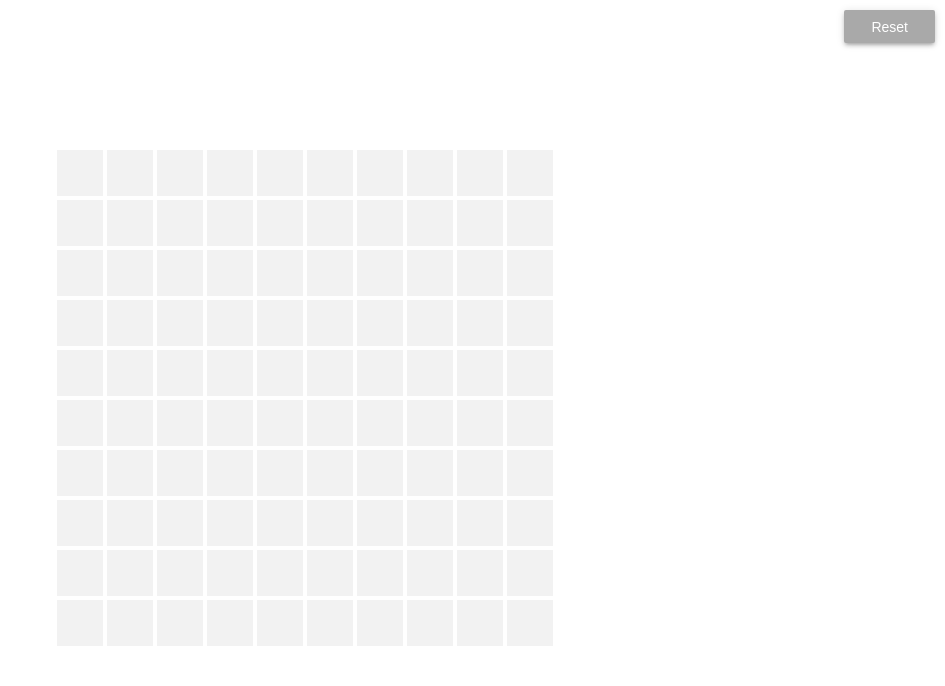
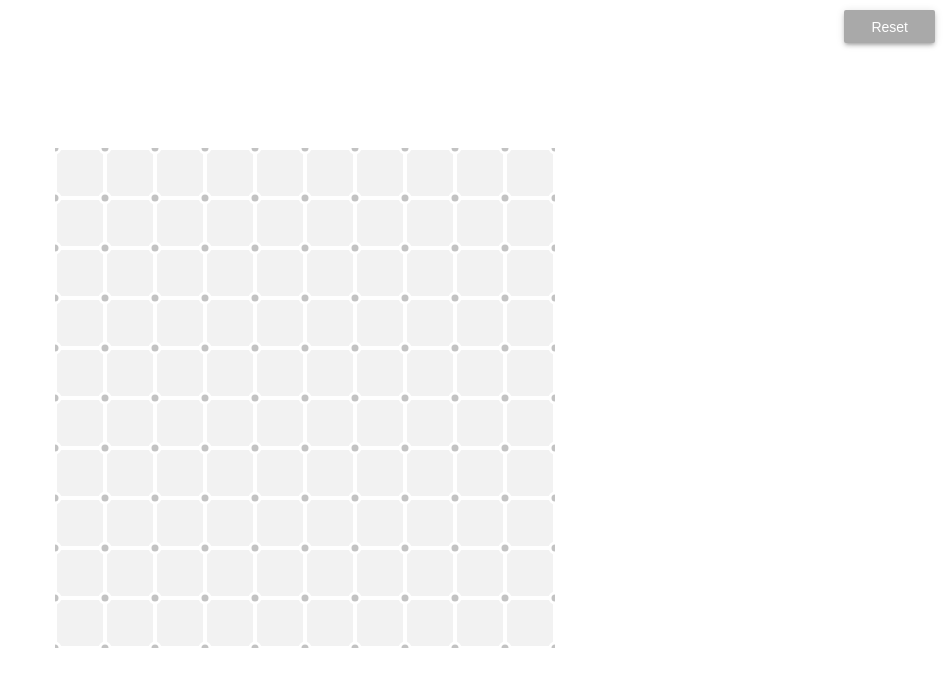
Before and after one commit to nkapolcs/poking-holes-demo, a plain HTML site: page index.html in a window 1280 px wide. Shown: the whole page, without its empty margins (335-1280 px from the left). Drawn offline with Linux system fonts and the light colour scheme.

Commit message:
Add Vertex

```diff
--- a/grid.js
+++ b/grid.js
@@ -1,8 +1,22 @@
-// grid basic variables
+// var dimensionData = [10, 20, 100];
+
+// var select = d3.select('.top-right')
+//   .append('select')
+//   	.attr('class','changeDimension')
+//     .on('change', onchange);
+//
+// var options = d3.select('.changeDimension')
+//   .selectAll('option')
+// 	.data(dimensionData).enter()
+// 	.append('option')
+// 		.text(function (d) { return d; });
+
+// Grid basic variables
 var dimension = 10,
 	width = 50,
 	height = 50;
 
+// Generating the grid rectangles data
 function gridData() {
 	var data = new Array();
 
@@ -39,53 +53,31 @@ function gridData() {
 	return data;
 }
 
-var gridData = gridData();
-// I like to log the data to the console for quick debugging
-console.log(gridData);
-
+// Create the svg
 var grid = d3.select("#grid")
 	.append("svg")
 	.attr("width", width*dimension)
 	.attr("height",height*dimension);
 
-var rect = grid.selectAll(".square")
-	.data(gridData)
-	.enter().append("rect")
-	.attr("class","rect")
-	.attr("x", function(d) { return d.x; })
-	.attr("y", function(d) { return d.y; })
-	.attr("width", function(d) { return d.width; })
-	.attr("height", function(d) { return d.height; })
-	.style("fill", "#f2f2f2")
-	.style("stroke", "#fff")
-	.on("click", function(d){
-		var Color = ["white" , "red"];
-
-		d3.select(".vline" + d.x.toString() + d.y.toString() + (d.x + 50).toString() + d.y.toString()).style("stroke", nextColor);
-		d3.select(".vline" + d.x.toString() + (d.y + 50).toString() + (d.x + 50).toString() + (d.y + 50).toString()).style("stroke", nextColor);
-		d3.select(".hline" + d.x.toString() + d.y.toString() + d.x.toString() + (d.y + 50).toString()).style("stroke", nextColor);
-		d3.select(".hline" + (d.x + 50).toString() + d.y.toString() + (d.x + 50).toString() + (d.y + 50).toString()).style("stroke", nextColor);
-
-        function nextColor(d){
-            var Color = ["white","red"];
-            d.switch = d.switch ^ 1;
-            var next_Color = Color[d.switch];
-            return next_Color;
-        }
-	});
-
-function hlinegriddata() {
+// Generating the grid lines Data
+function linegriddata() {
 	var data = new Array();
 
-	// line variables
+	// horizontal line (hline) variables
 	var hlineX1 = 0,
 	 	hlineY1 = 0,
 	 	hlineX2 = 0,
-	 	hlineY2 = 50,
+	 	hlineY2 = 50;
+
+	// vertical line (vline) variables
+	var vlineX1 = 0,
+	 	vlineY1 = 0,
+	 	vlineX2 = 50,
+	 	vlineY2 = 0;
+
+	var lineLength = width,
 		click = 0,
-        colorSwitch = 0;
-
-	var lineLength = width;
+		colorSwitch = 0;
 
 	for (var row = 0; row < dimension; row++) {
 
@@ -102,62 +94,6 @@ function hlinegriddata() {
                 switch: colorSwitch
 			});
 
-	  	    // increment the x position for the next line
-	  	    hlineX1 += lineLength;
-	  	    hlineX2 += lineLength;
-		}
-
-		// reset the x position after a row is complete
-		hlineX1 = 0;
-		hlineX2 = 0;
-
-		// increment the y position for the next row. Move it down 50 (height variable)
-		hlineY1 += lineLength;
-		hlineY2 += lineLength;
-	}
-	return data;
-}
-
-var hlinegriddata = hlinegriddata();
-// I like to log the data to the console for quick debugging
-console.log(hlinegriddata);
-
-var hline = grid.selectAll(".hline")
-	.data(hlinegriddata)
-	.enter().append("line")
-	.attr("class", function(d) { return d.class; })
-	.attr("x1", function(d) { return d.x1; })
-	.attr("y1", function(d) { return d.y1; })
-	.attr("x2", function(d) { return d.x2; })
-	.attr("y2", function(d) { return d.y2; })
-	.style("stroke", "white")
-	.style("stroke-width", "4")
-	.style("cursor", "pointer")
-	.on("click", function(d){
-        var Color = ["white","red"];
-        d.switch = d.switch ^ 1;
-        var nextColor = Color[d.switch];
-        d3.select(this).style("stroke", nextColor);
-	});
-
-function vlinegriddata() {
-	var data = new Array();
-
-	// line variables
-	var vlineX1 = 0,
-	 	vlineY1 = 0,
-	 	vlineX2 = 50,
-	 	vlineY2 = 0,
-		click = 0,
-        colorSwitch = 0;
-
-	var lineLength = width;
-
-	// iterate for rows
-	for (var row = 0; row < dimension; row++) {
-
-		// iterate for cells/columns inside rows
-		for (var column = 0; column < dimension + 1; column++) {
 			vlineClass = "vline" + vlineX1.toString() + vlineY1.toString() + vlineX2.toString() + vlineY2.toString();
 			data.push({
 				x1: vlineX1,
@@ -172,7 +108,19 @@ function vlinegriddata() {
 	  	    // increment the x position for the next line
 	  	    vlineY1 += lineLength;
 	  	    vlineY2 += lineLength;
+
+	  	    // increment the x position for the next line
+	  	    hlineX1 += lineLength;
+	  	    hlineX2 += lineLength;
 		}
+
+		// reset the x position after a row is complete
+		hlineX1 = 0;
+		hlineX2 = 0;
+
+		// increment the y position for the next row. Move it down 50 (height variable)
+		hlineY1 += lineLength;
+		hlineY2 += lineLength;
 
 		// reset the x position after a row is complete
 		vlineY1 = 0;
@@ -184,31 +132,159 @@ function vlinegriddata() {
 	return data;
 }
 
-var vlinegriddata = vlinegriddata();
-// I like to log the data to the console for quick debugging
-console.log(vlinegriddata);
+// Generating Vertex data
+function circleData() {
+	var data = new Array();
 
-var vline = grid.selectAll(".vline")
-	.data(vlinegriddata)
-	.enter().append("line")
-	.attr("class", function(d) { return d.class; })
-	.attr("x1", function(d) { return d.x1; })
-	.attr("y1", function(d) { return d.y1; })
-	.attr("x2", function(d) { return d.x2; })
-	.attr("y2", function(d) { return d.y2; })
-	.style("stroke", "white")
-	.style("stroke-width", "4")
-	.style("cursor", "pointer")
-	.on("click", function(d){
-        var Color = ["white","red"];
-        d.switch = d.switch ^ 1;
-        var nextColor = Color[d.switch];
-        d3.select(this).style("stroke", nextColor);
-	});
+	// rectangle variables
+	var circleCX = 0,
+	 	circleCY = 0,
+	 	circleR = 5,
+        stepLenght = 50,
+		click = 0;
 
+	// iterate for rows
+	for (var row = 0; row < dimension+1; row++) {
+
+		// iterate for cells/columns inside rows
+		for (var column = 0; column < dimension+1; column++) {
+			// circleClass = "circle" + circleCX.toString() + circleCY.toString();
+			data.push({
+				cx: circleCX,
+				cy: circleCY,
+				r: circleR,
+				// class: circleClass,
+				click: click
+			});
+
+			// increment the x position. I.e. move it over by 50 (width variable)
+			circleCX += stepLenght;
+		}
+		// reset the x position after a row is complete
+		circleCX = 0;
+		// increment the y position for the next row. Move it down 50 (height variable)
+		circleCY += stepLenght;
+	}
+	return data;
+}
+
+// Reset border colors
 function resetColor(d){
 	grid.selectAll("line").each(function(d, i) {
 		d3.select(this).style("stroke", "white");
 		d.switch = 0;
 	});
 }
+
+
+// // Select dimension function
+// function onchange() {
+// 	selectValue = d3.select('.changeDimension').property('value');
+// 	var dimension = selectValue;
+//
+// 	d3.select('svg')
+// 		.attr("width", width*dimension)
+// 		.attr("height",height*dimension);
+//
+//
+// };
+
+
+
+// Render function
+
+// function render(){
+
+    // Grid
+    var gridData = gridData();
+    // I like to log the data to the console for quick debugging
+    console.log(gridData);
+
+    var rect = grid.selectAll(".square")
+    	.data(gridData)
+    	.enter().append("rect")
+    	.attr("class","rect")
+    	.attr("x", function(d) { return d.x; })
+    	.attr("y", function(d) { return d.y; })
+    	.attr("width", function(d) { return d.width; })
+    	.attr("height", function(d) { return d.height; })
+    	.style("fill", "#f2f2f2")
+    	.on("click", function(d){
+    		var Color = ["white" , "red"];
+
+    		d3.select(".vline" + d.x.toString() + d.y.toString() + (d.x + 50).toString() + d.y.toString()).style("stroke", nextColor);
+    		d3.select(".vline" + d.x.toString() + (d.y + 50).toString() + (d.x + 50).toString() + (d.y + 50).toString()).style("stroke", nextColor);
+    		d3.select(".hline" + d.x.toString() + d.y.toString() + d.x.toString() + (d.y + 50).toString()).style("stroke", nextColor);
+    		d3.select(".hline" + (d.x + 50).toString() + d.y.toString() + (d.x + 50).toString() + (d.y + 50).toString()).style("stroke", nextColor);
+
+            function nextColor(d){
+                var Color = ["white","red"];
+                d.switch = d.switch ^ 1;
+                var next_Color = Color[d.switch];
+                return next_Color;
+            }
+    	});
+
+
+
+    // Line
+
+    var linegriddata = linegriddata();
+    // I like to log the data to the console for quick debugging
+    console.log(linegriddata);
+
+    var line = grid.selectAll(".line")
+    	.data(linegriddata)
+    	.enter().append("line")
+    	.attr("class", function(d) { return d.class; })
+    	.attr("x1", function(d) { return d.x1; })
+    	.attr("y1", function(d) { return d.y1; })
+    	.attr("x2", function(d) { return d.x2; })
+    	.attr("y2", function(d) { return d.y2; })
+    	.style("stroke", "white")
+    	.style("stroke-width", "4")
+    	.style("cursor", "pointer")
+    	.on("click", function(d){
+            var Color = ["white","red"];
+            d.switch = d.switch ^ 1;
+            var nextColor = Color[d.switch];
+            d3.select(this).style("stroke", nextColor);
+    	});
+
+
+    // Circle
+
+    var circleData = circleData();
+    // I like to log the data to the console for quick debugging
+    console.log(circleData);
+
+    var circle = grid.selectAll(".dot")
+    	.data(circleData)
+    	.enter().append("circle")
+    	.attr("class","dot")
+    	.attr("cx", function(d) { return d.cx; })
+    	.attr("cy", function(d) { return d.cy; })
+    	.attr("r", function(d) { return d.r; })
+    	.style("fill", "#c3c3c3")
+    	.style("stroke", "white")
+    	.style("stroke-width", "3")
+    	.style("cursor", "pointer")
+    	.on("click", function(d){
+            var Color = ["white" , "green"];
+
+            d3.select(".vline" + (d.cx - 50).toString() + d.cy.toString() + d.cx.toString() + d.cy.toString()).style("stroke", nextColor);
+            d3.select(".vline" + d.cx.toString() + d.cy.toString() + (d.cx + 50).toString() + d.cy.toString()).style("stroke", nextColor);
+            d3.select(".hline" + d.cx.toString() + (d.cy - 50).toString() + d.cx.toString() + d.cy.toString()).style("stroke", nextColor);
+            d3.select(".hline" + d.cx.toString() + d.cy.toString() + d.cx.toString() + (d.cy + 50).toString()).style("stroke", nextColor);
+
+            function nextColor(d){
+                var Color = ["white","green"];
+                d.switch = d.switch ^ 1;
+                var next_Color = Color[d.switch];
+                return next_Color;
+            }
+    	});
+// }
+//
+// render();
+// setInterval(render,2000);
--- a/index.html
+++ b/index.html
@@ -12,7 +12,12 @@
     <body class="grid__container">
 
         <div id="grid" class="grid"></div>
-        <button class="btn btn--reset" onclick="resetColor()">Reset</button>
+        <div class="top-right">
+            <button class="btn btn--reset" onclick="resetColor()">Reset</button>
+
+            <!-- TODO https://bl.ocks.org/jonsadka/fa05f8d53d4e8b5f262e -->
+            <!-- <input id="datacount" onkeyup="render()" value="15" name="datapoints"></input> -->
+        </div>
 
         <script src="grid.js" type="text/javascript"></script>
     </body>
--- a/style.css
+++ b/style.css
@@ -38,11 +38,13 @@
     box-shadow: 0 3px 4px 0 rgba(0, 0, 0, 0.14), 0 3px 3px -2px rgba(0, 0, 0, 0.2), 0 1px 8px 0 rgba(0, 0, 0, 0.12);
 }
 
-    .btn:hover {background-color: #959595;}
-    .btn:active {background-color: #424242;}
-    .btn:focus:not(:active) {background-color: #A9A9A9;}
+.btn:hover {background-color: #959595;}
+.btn:active {background-color: #424242;}
+.btn:focus:not(:active) {background-color: #A9A9A9;}
 
-.btn--reset {
+.btn.btn--reset{display: block;}
+
+.top-right {
     display: inline-block;
     position: fixed;
     top: 10px;
```
